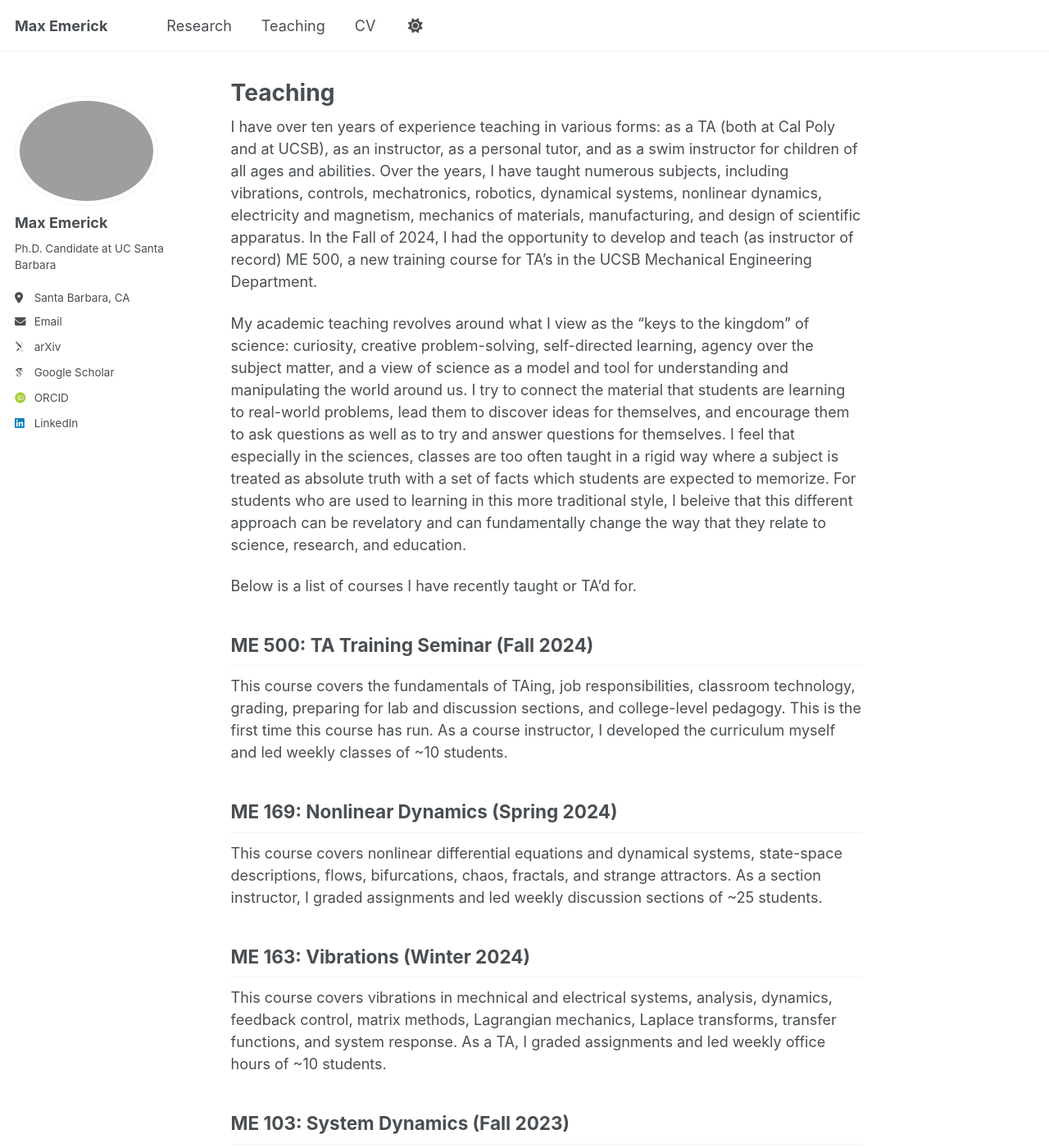
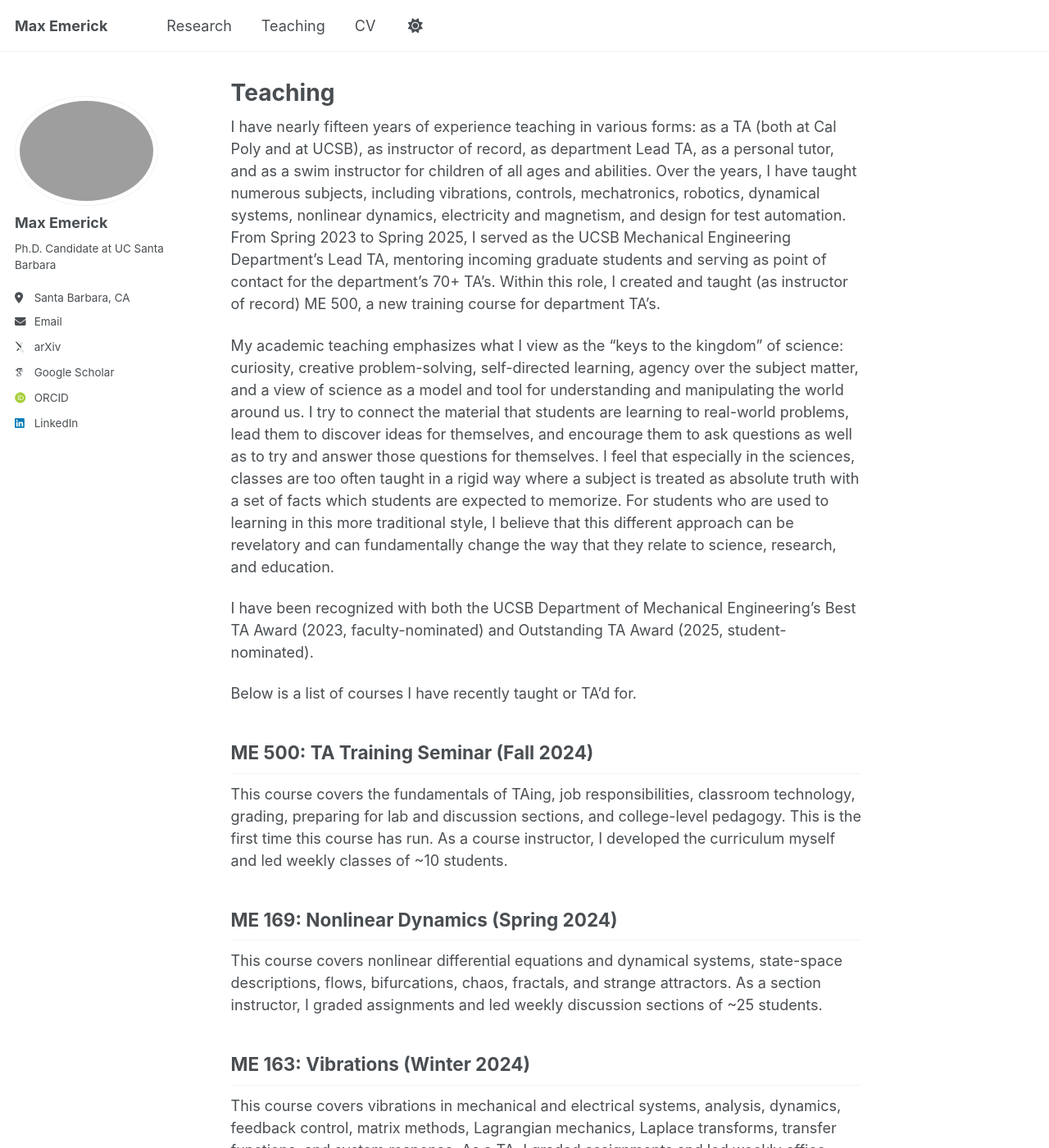
Before and after one commit to maxemerick/maxemerick.github.io, a Jekyll site: the page built from _pages/teaching.md, in a window 1280 px wide and 1400 px high. Shown: the whole window at 82% size. Built offline with Jekyll 4.4.1, drawn with Linux system fonts in a browser that asks for light colours; some web fonts are replaced; some of the changed text lies outside the part shown.

Commit message:
Update teaching.md

```diff
--- a/_pages/teaching.md
+++ b/_pages/teaching.md
@@ -6,9 +6,11 @@ redirect_from:
   - /teaching.html
 ---
 
-I have over ten years of experience teaching in various forms: as a TA (both at Cal Poly and at UCSB), as an instructor, as a personal tutor, and as a swim instructor for children of all ages and abilities. Over the years, I have taught numerous subjects, including vibrations, controls, mechatronics, robotics, dynamical systems, nonlinear dynamics, electricity and magnetism, mechanics of materials, manufacturing, and design of scientific apparatus. In the Fall of 2024, I had the opportunity to develop and teach (as instructor of record) ME 500, a new training course for TA's in the UCSB Mechanical Engineering Department.
+I have nearly fifteen years of experience teaching in various forms: as a TA (both at Cal Poly and at UCSB), as instructor of record, as department Lead TA, as a personal tutor, and as a swim instructor for children of all ages and abilities. Over the years, I have taught numerous subjects, including vibrations, controls, mechatronics, robotics, dynamical systems, nonlinear dynamics, electricity and magnetism, and design for test automation. From Spring 2023 to Spring 2025, I served as the UCSB Mechanical Engineering Department's Lead TA, mentoring incoming graduate students and serving as point of contact for the department's 70+ TA's. Within this role, I created and taught (as instructor of record) ME 500, a new training course for department TA's.
 
-My academic teaching revolves around what I view as the "keys to the kingdom" of science: curiosity, creative problem-solving, self-directed learning, agency over the subject matter, and a view of science as a model and tool for understanding and manipulating the world around us. I try to connect the material that students are learning to real-world problems, lead them to discover ideas for themselves, and encourage them to ask questions as well as to try and answer questions for themselves. I feel that especially in the sciences, classes are too often taught in a rigid way where a subject is treated as absolute truth with a set of facts which students are expected to memorize. For students who are used to learning in this more traditional style, I beleive that this different approach can be revelatory and can fundamentally change the way that they relate to science, research, and education.
+My academic teaching emphasizes what I view as the "keys to the kingdom" of science: curiosity, creative problem-solving, self-directed learning, agency over the subject matter, and a view of science as a model and tool for understanding and manipulating the world around us. I try to connect the material that students are learning to real-world problems, lead them to discover ideas for themselves, and encourage them to ask questions as well as to try and answer those questions for themselves. I feel that especially in the sciences, classes are too often taught in a rigid way where a subject is treated as absolute truth with a set of facts which students are expected to memorize. For students who are used to learning in this more traditional style, I believe that this different approach can be revelatory and can fundamentally change the way that they relate to science, research, and education.
+
+I have been recognized with both the UCSB Department of Mechanical Engineering's Best TA Award (2023, faculty-nominated) and Outstanding TA Award (2025, student-nominated).
 
 Below is a list of courses I have recently taught or TA'd for.
 
@@ -25,17 +27,17 @@ This course covers nonlinear differential equations and dynamical systems, state
 
 ME 163: Vibrations (Winter 2024)
 ------
-This course covers vibrations in mechnical and electrical systems, analysis, dynamics, feedback control, matrix methods, Lagrangian mechanics, Laplace transforms, transfer functions, and system response. As a TA, I graded assignments and led weekly office hours of ~10 students.
+This course covers vibrations in mechanical and electrical systems, analysis, dynamics, feedback control, matrix methods, Lagrangian mechanics, Laplace transforms, transfer functions, and system response. As a TA, I graded assignments and led weekly office hours of ~10 students.
 
 
 ME 103: System Dynamics (Fall 2023)
 ------------------
-This course covers equations of motion for mechanical, electrical, thermal, fluid, and control systems, introduces block diagram algebra, feedback, interconnections, laplace transforms, transfer functions, and stability. This was the first time this course has run. As a TA, I wrote and graded homework assignments and led weekly office hours of ~15 students.
+This course covers equations of motion for mechanical, electrical, thermal, fluid, and control systems, introduces block diagram algebra, feedback, interconnections, Laplace transforms, transfer functions, and stability. This was the first time this course has run. As a TA, I wrote and graded homework assignments and led weekly office hours of ~15 students.
 
 
 ME 155A: Control Systems Design (Spring 2023)
 --------
-This course covers dynamics and feedback, block diagrams, interconnections, laplace transforms, transfer functions, state-space descriptions, PID controller design, and system response. As a TA, I graded assignments and led weekly office hours of 20+ students.
+This course covers dynamics and feedback, block diagrams, interconnections, Laplace transforms, transfer functions, state-space descriptions, PID controller design, and system response. As a TA, I graded assignments and led weekly office hours of 20+ students.
 
 
 ME 125KF: Design of Scientific Apparatus
```
Also changed, not shown: other parts of _pages/teaching.md (+1 -1 lines).
